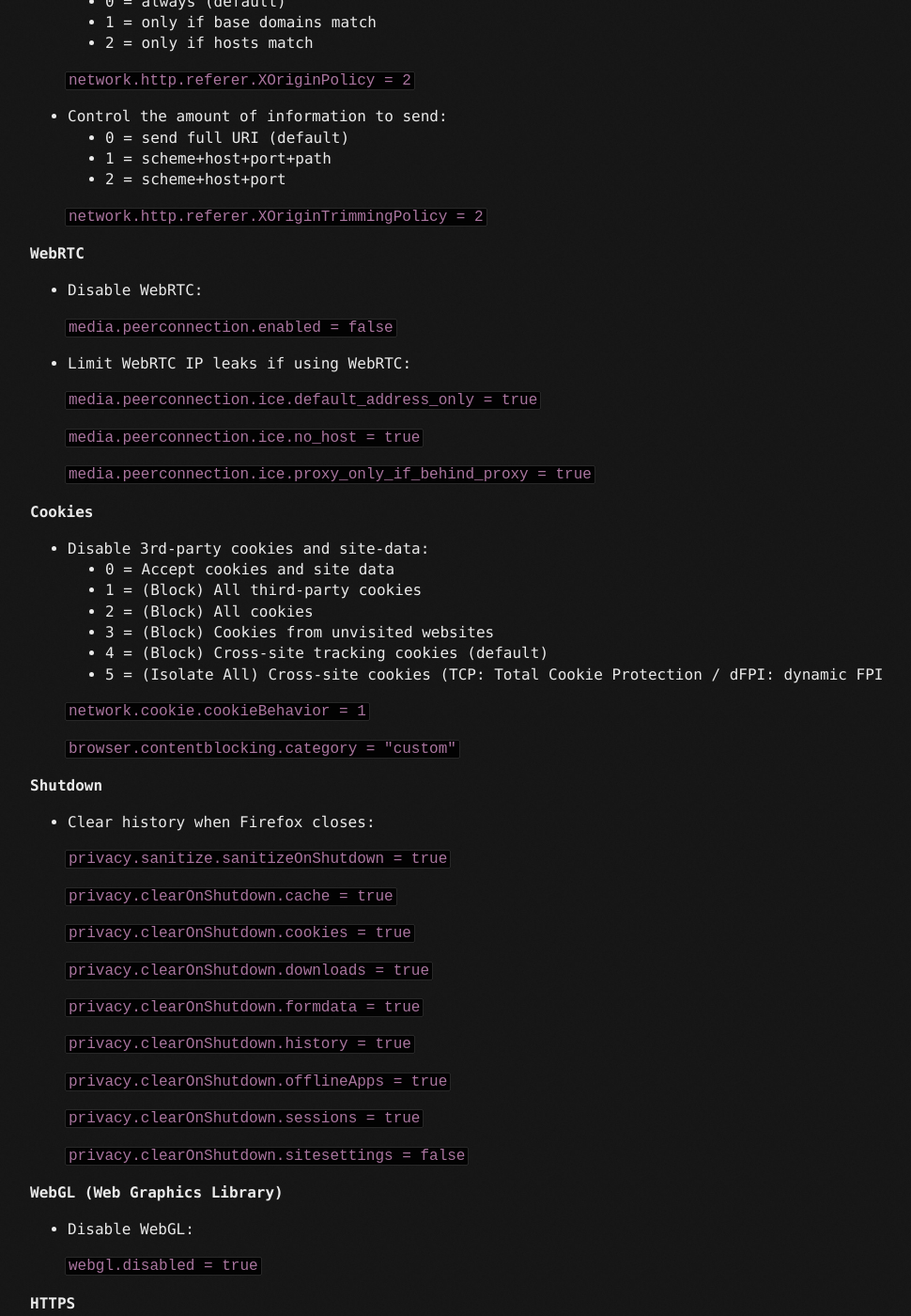
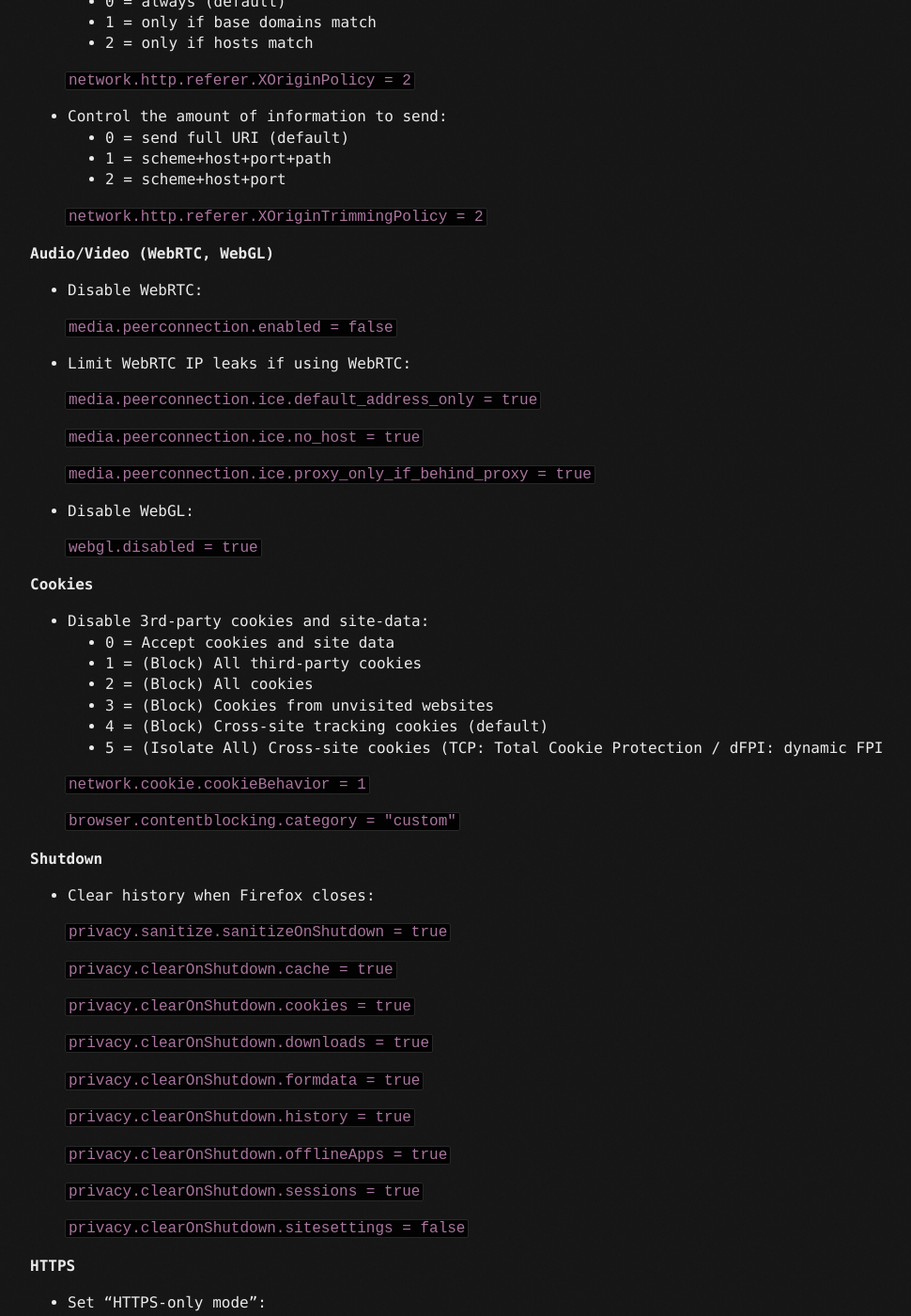
Before and after one commit to brainfucksec/brainfucksec.github.io, a Jekyll site: the page built from _posts/2021-10-03-hardening-firefox-2021.md, in a window 1280 px wide and 1400 px high, scrolled down 6984 px. Shown: the whole window at 94% size, without its empty margins (108-1078 px from the left). Built offline with Jekyll 4.4.1, drawn with Linux system fonts in a browser that asks for light colours; some of the changed text lies outside the part shown.

Commit message:
Update post: hardening-firefox-2021 - v0.7

```diff
--- a/_posts/2021-10-03-hardening-firefox-2021.md
+++ b/_posts/2021-10-03-hardening-firefox-2021.md
@@ -329,7 +329,7 @@ Note: The parameters are indicated with the format `option = value` for the sake
 
     `network.http.referer.XOriginTrimmingPolicy = 2`
 
-**WebRTC**
+**Audio/Video (WebRTC, WebGL)**
 
 * Disable WebRTC:
 
@@ -378,12 +382,6 @@ Note: The parameters are indicated with the format `option = value` for the sake
     `privacy.clearOnShutdown.sessions = true`
 
     `privacy.clearOnShutdown.sitesettings = false`
-
-**WebGL (Web Graphics Library)**
-
-* Disable WebGL:
-
-    `webgl.disabled = true`
 
 **HTTPS**
 
```
Also changed, not shown: other parts of _posts/2021-10-03-hardening-firefox-2021.md (+6 -2 lines), uploads/user.js (+52 -49 lines).
